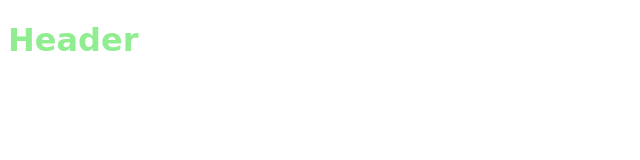
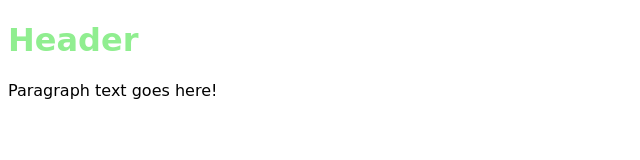
Before and after one commit to Bumbolio/CLSP2021, a plain HTML site: page index.html in a window 1280 px wide. Shown: the whole page, without its empty margins (0-640 px from the left). Drawn offline with Linux system fonts and the light colour scheme; a web font is replaced by a local one.

Commit message:
Added paragraph text

```diff
--- a/index.html
+++ b/index.html
@@ -9,7 +9,7 @@
 </head>
 <body>
     <h1>Header</h1>
-
+    <p>Paragraph text goes here!</p>
     <script src="js/site.js"></script>
 </body>
 </html>
```
